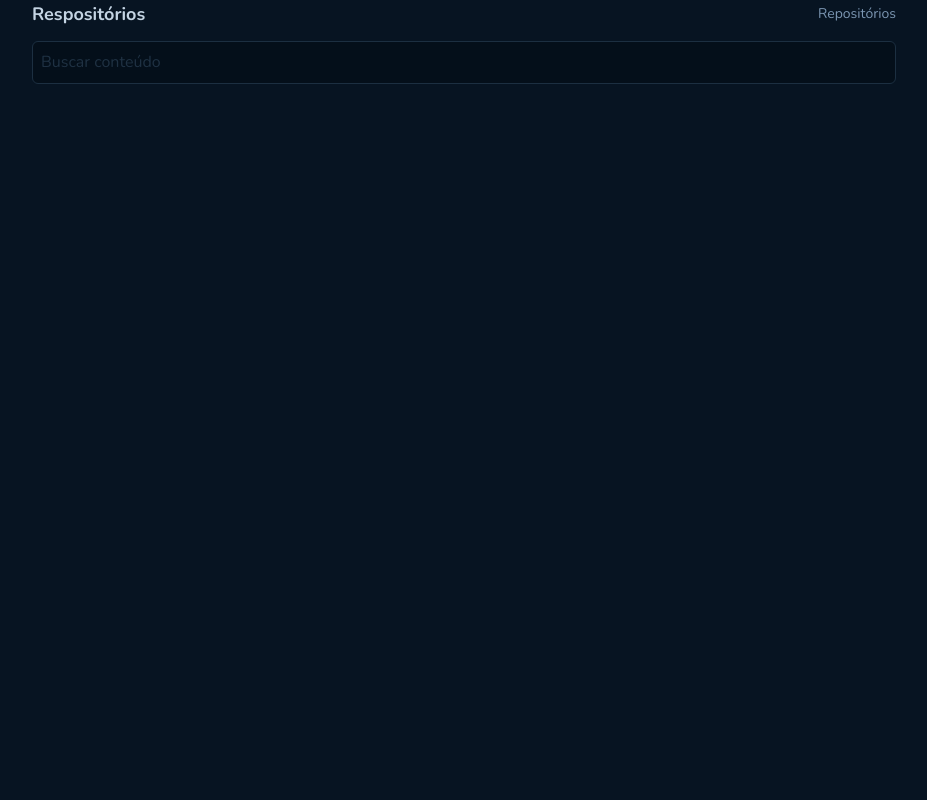
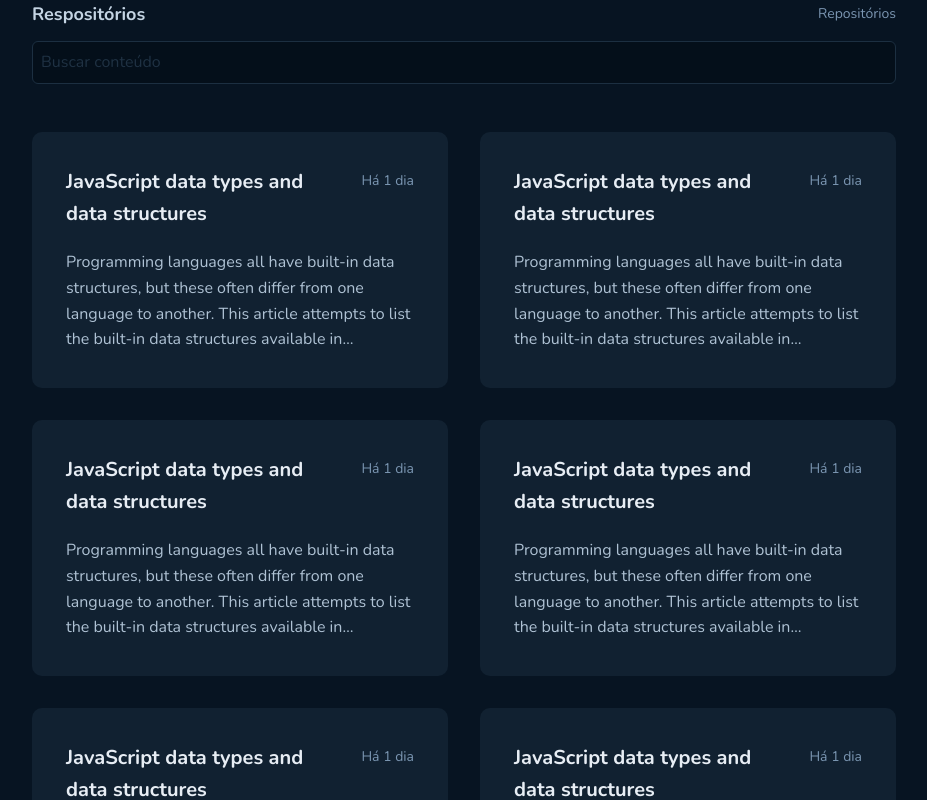
Before and after one commit to Yan-CarlosIF/Github-Blog, a React (Vite) app: page / in a window 1280 px wide. Shown: the part 480-1280 px from the top of the page, without its empty margins (176-1103 px from the left). Before the commit the page ends 800 px from the top, so only its background shows below. Built offline with nearby package versions, Linux system fonts and the light colour scheme; no server answers.

Commit message:
feat: new card component added

```diff
--- /dev/null
+++ b/src/components/Card.tsx
@@ -0,0 +1,26 @@
+const Card = () => {
+  return (
+    <div
+      className={`flex flex-col border-2 border-transparent bg-[var(--base-post)] w-0.70 h-64 p-8 max-w-[416px] gap-5 rounded-[10px]
+     hover:border-[var(--base-label)] hover:cursor-pointer transition-colors duration-200 ease-in-out `}
+    >
+      <div className="flex items-center justify-between">
+        <h1 className="text-[var(--base-title)] text-xl font-bold">
+          JavaScript data types and data structures
+        </h1>
+        <span className="text-[var(--base-span)] text-sm ml-10 whitespace-nowrap self-start mt-1">
+          Há 1 dia
+        </span>
+      </div>
+      <p className="text-[var(--base-text)] text-ellipsis line-clamp-4">
+        Programming languages all have built-in data structures, but these often
+        differ from one language to another. This article attempts to list the
+        built-in data structures available in JavaScript and what properties
+        they have. These can be used to build other data structures. Wherever
+        possible, comparisons with other languages are drawn.
+      </p>
+    </div>
+  );
+};
+
+export default Card;
--- a/src/pages/blog.tsx
+++ b/src/pages/blog.tsx
@@ -3,6 +3,7 @@ import Header from "../assets/Cover.svg";
 import Profile from "../components/Profile";
 import { GithubProfile } from "../types/profile";
 import { twMerge } from "tailwind-merge";
+import Card from "../components/Card";
 
 const Blog = () => {
   const [profile, setProfile] = useState<GithubProfile>({} as GithubProfile);
@@ -15,9 +16,9 @@ const Blog = () => {
   }, []);
 
   return (
-    <div className="flex flex-col justify-center items-center">
+    <div className="flex flex-col justify-center items-center mb-58">
       <img className="w-full h-[296px] object-cover" src={Header} alt="" />
-      <div className="">
+      <div>
         <Profile profile={profile} />
         <div className="flex flex-col self-start gap-3 mt-18">
           <div className="flex items-center justify-between">
@@ -40,6 +41,15 @@ const Blog = () => {
             value={content}
           />
         </div>
+        <div className="grid grid-cols-2 gap-8 mt-12">
+          <Card />
+          <Card />
+          <Card />
+          <Card />
+          <Card />
+          <Card />
+          <Card />
+        </div>
       </div>
     </div>
   );
```
